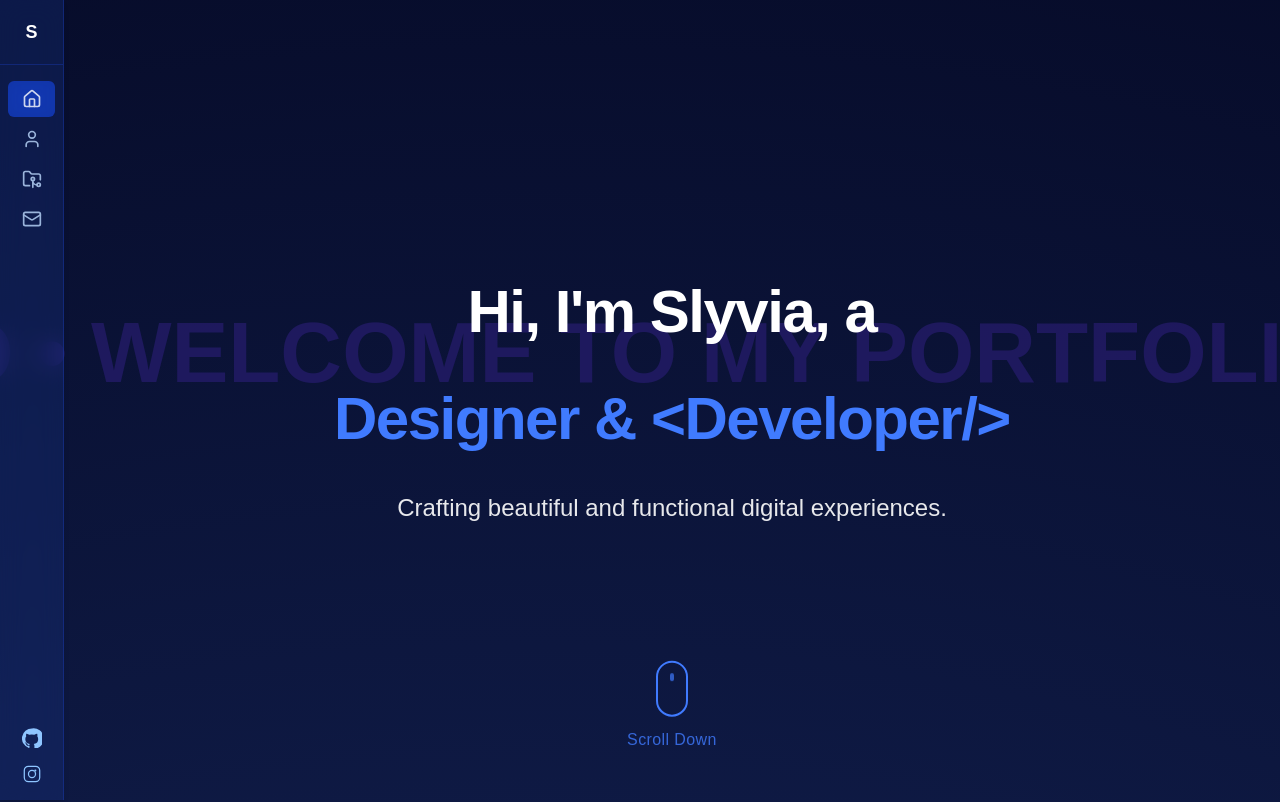
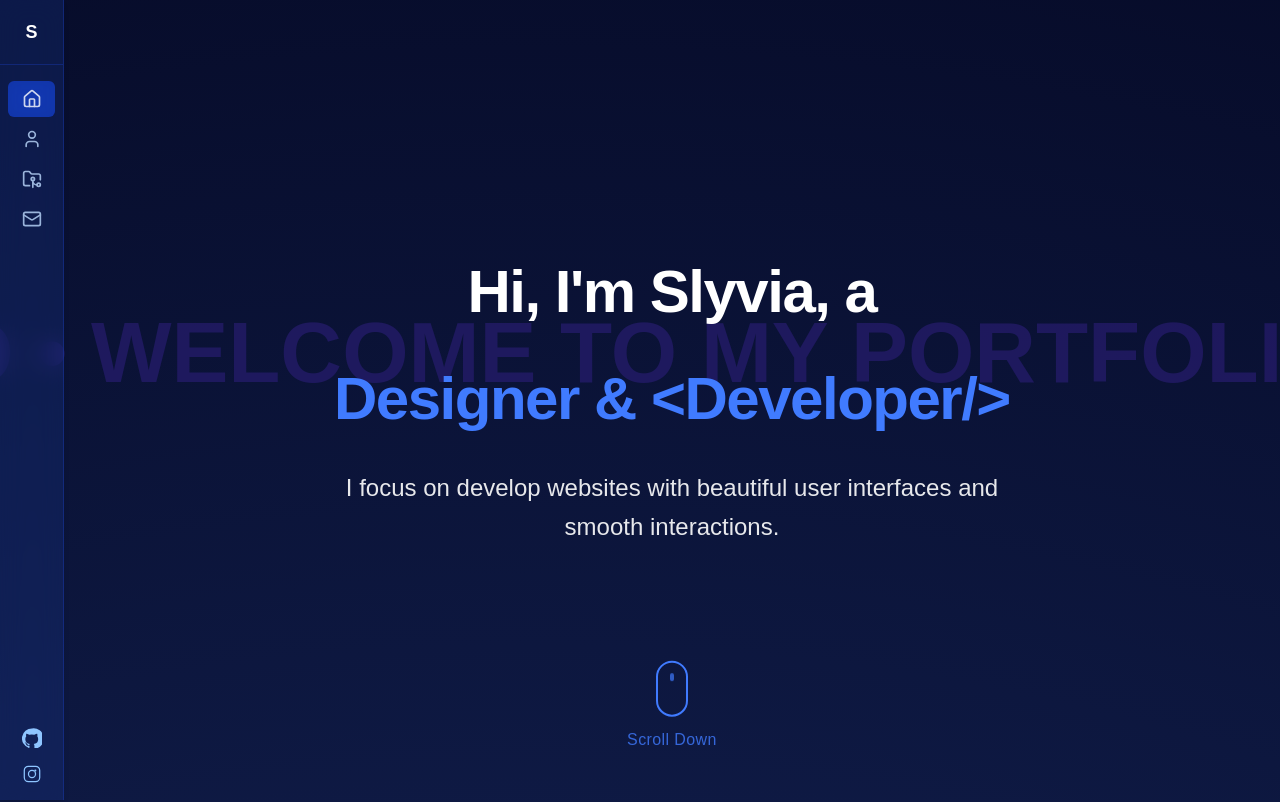
Before and after one commit to slyvai/portofolio-slyvia, a Next.js app: page / in a window 1280 px wide. Shown: the top 802 px of the page. Built offline with nearby package versions, Linux system fonts and the light colour scheme.

Commit message:
fix: home section

```diff
--- a/app/component/Home.js
+++ b/app/component/Home.js
@@ -40,7 +40,7 @@ export default function OnPage() {
 
       <div className="content relative z-10 mt-4 sm:mt-6 md:mt-8">
         <p className="text-sm sm:text-base md:text-lg lg:text-xl xl:text-2xl text-white/90 max-w-xl sm:max-w-2xl mx-auto leading-relaxed">
-          Crafting beautiful and functional digital experiences.
+          I focus on develop websites with beautiful user interfaces and smooth interactions.
         </p>
       </div>
 
```
